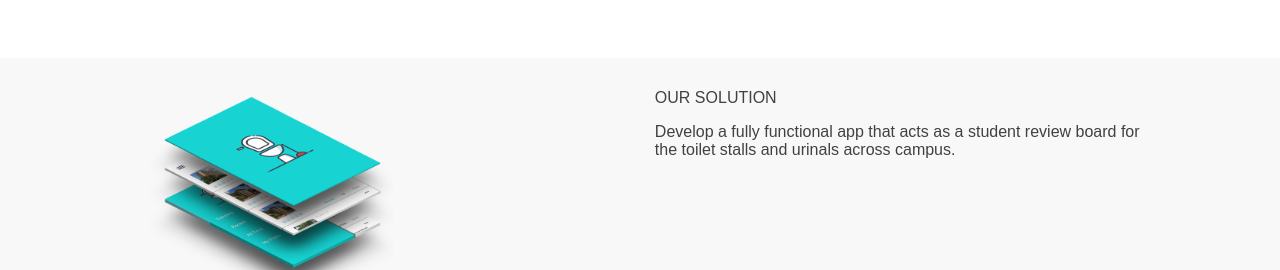
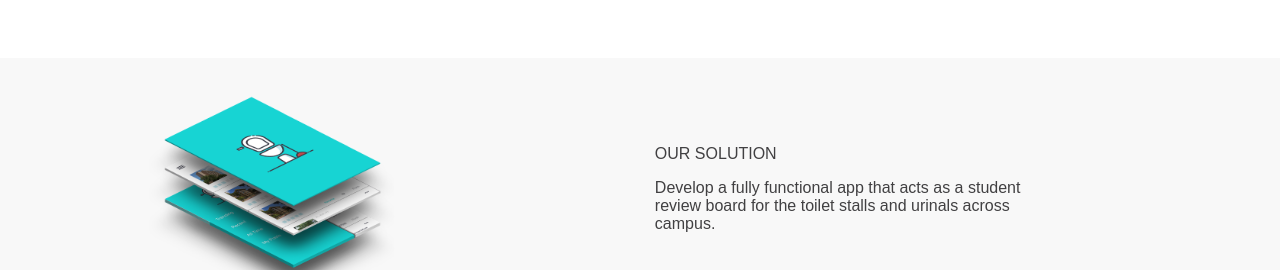
Before and after one commit to chrisayoub/marisachan, a plain HTML site: page toiletTimes.html in a window 1280 px wide. Shown: the part 540-810 px from the top of the page. Drawn offline with nearby package versions, Linux system fonts and the light colour scheme; a web font is replaced by a local one.

Commit message:
centered solution rows

```diff
--- a/css/cols.css
+++ b/css/cols.css
@@ -12,6 +12,17 @@
 
     float: left;
     padding: 15px;
+}
+
+.centeredRow {
+    display: flex;
+    flex-direction: column;
+    justify-content: center;
+}
+
+.centeredRow p {
+    margin-top: 0.5em;
+    margin-bottom: 0.5em;
 }
 
 @media only screen and (min-width: 768px) {
--- a/toiletTimes.html
+++ b/toiletTimes.html
@@ -64,7 +64,7 @@
             <img src="images/toilet times mockup.png" style="width: 100%;">
         </div>
         <div class="col-2"></div>
-        <div class="col-5" style="height: 100%; ">
+        <div class="col-4 centeredRow">
             <p>OUR SOLUTION</p>
             <p>Develop a fully functional app that acts as a student review board for the toilet stalls and urinals across campus.</p>
         </div>
```
Also changed, not shown: gardenioResearch.html (+1 -1 lines), iconographyResearch.html (+1 -1 lines).
